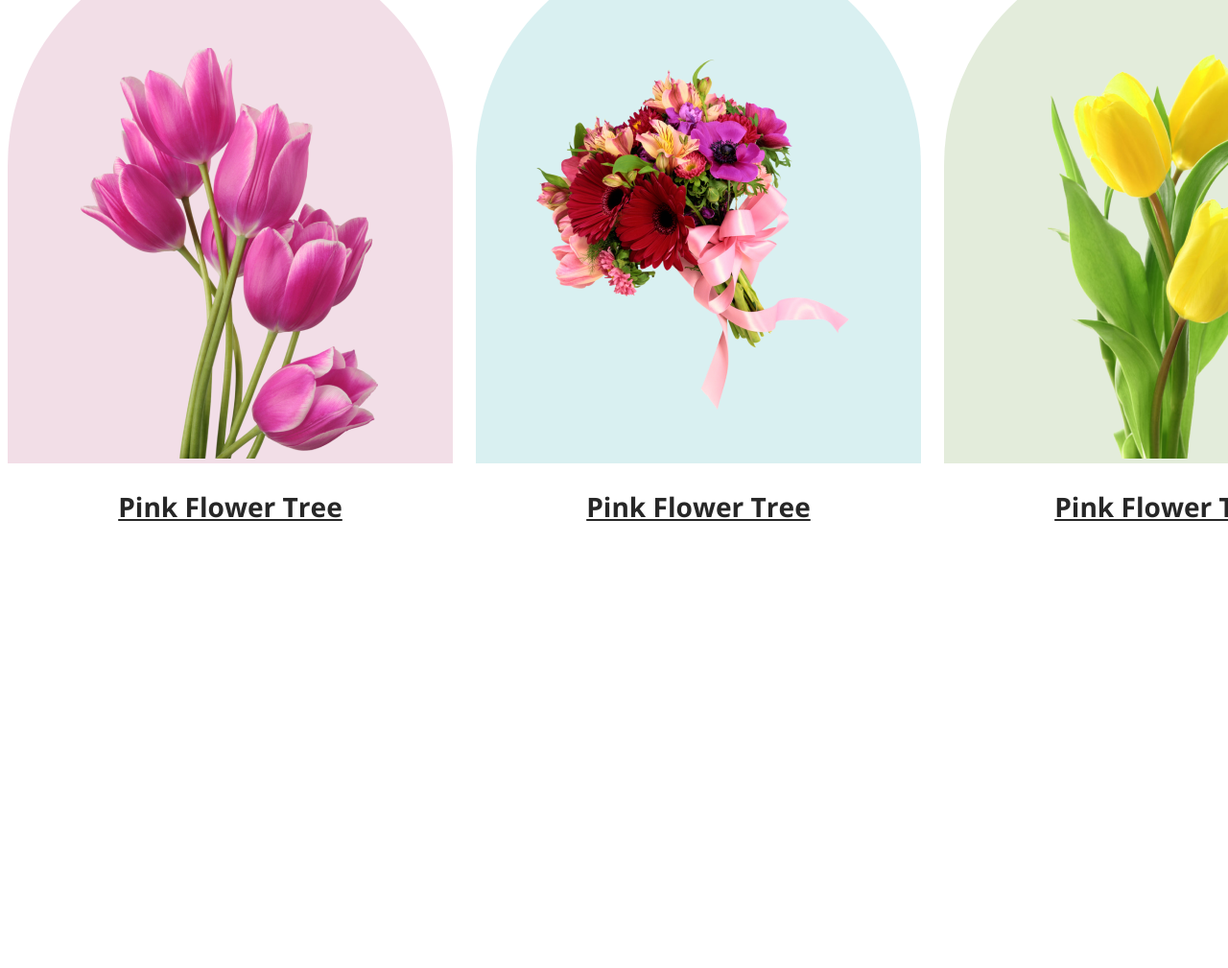
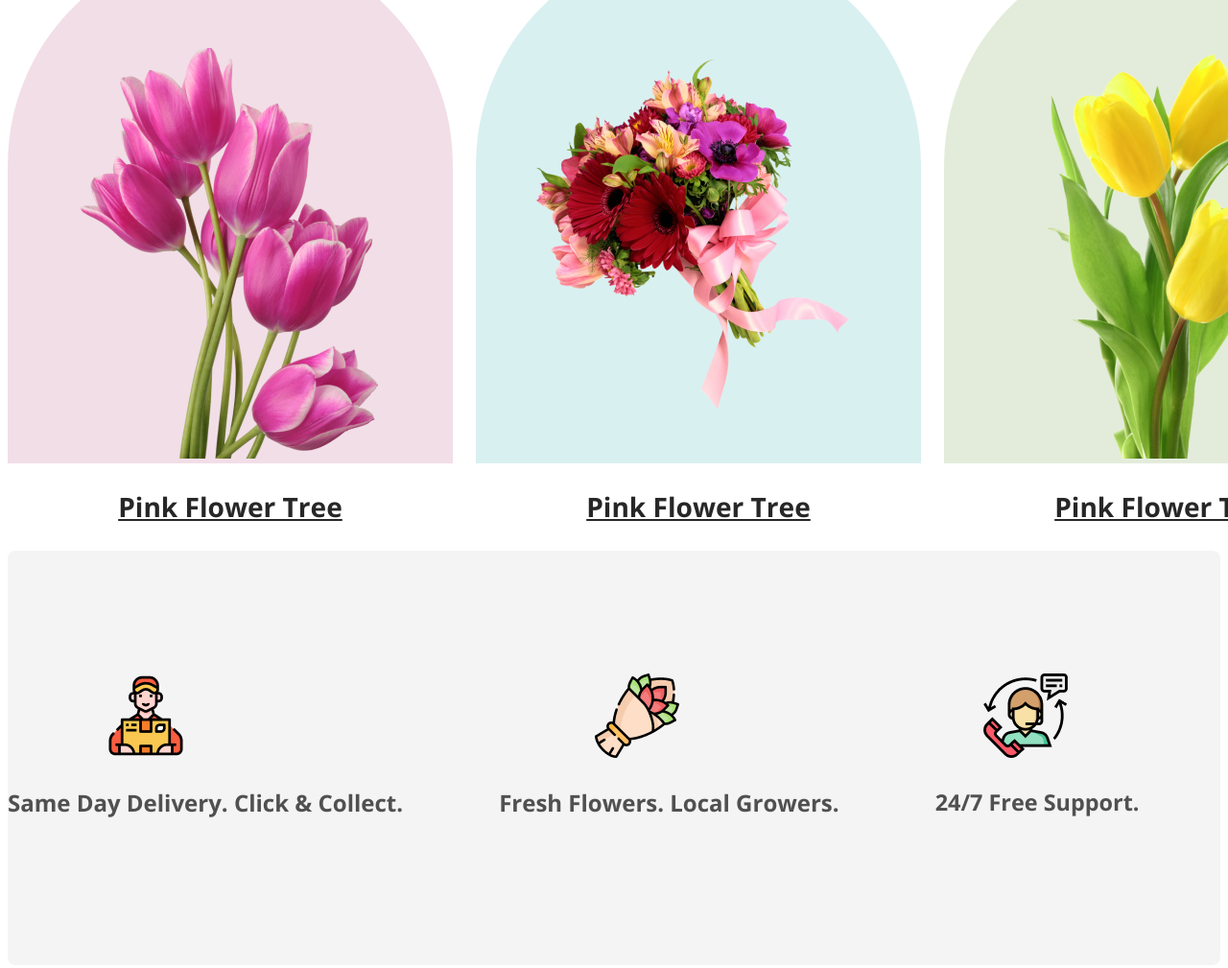
Before and after one commit to arifulislam12233/flower-shop-protfolio, a plain HTML site: page index.html in a window 1280 px wide. Shown: the part 1131-2140 px from the top of the page at 96% size. Before the commit the page ends 1713 px from the top, so only its background shows below. Drawn offline with nearby package versions, Linux system fonts and the light colour scheme.

Commit message:
added flower-container

```diff
--- a/index.html
+++ b/index.html
@@ -14,14 +14,25 @@
         <div class="banner">
             <div>
                 <h3 class="banner-title">Let's make beautiful flowers a part of your life.</h3>
-
                 <p class="banner-description">It is a long established fact that a reader will be distracted by the readable content of a page when looking at its layout. The point of using Lorem Ipsum is that it has a more-or-less normal distribution of letters.</p>
                 <button class="button-primary">Shop Now</button>
+
+
+                </div>
+                <img src="Flower Asset/pngwing 10.png" alt="">
             </div>
-            <img src="Flower Asset/pngwing 10.png" alt="">
+
+
+
+
+
+
+
+
+
+
 
         </div>
-        <div>
 
 
     </header>
@@ -63,6 +74,36 @@
 
             </div>
 
+            <div class="flower-container">
+
+                <div>
+                    <div class="rose-container">
+                        <img src="Flower Asset/Group 57.png" alt="">
+                    </div>
+                    <div>
+                        <h3 class="ariful">Same Day Delivery. Click & Collect.</h3>
+                    </div>
+                </div>
+                <div>
+                    <div class="razkin-container">
+                        <img src="Flower Asset/Group 58.png" alt="">
+                    </div>
+                    <div>
+                        <h3 class="raton">Fresh Flowers. Local Growers.</h3>
+                    </div>
+                </div>
+                <div>
+                    <div class="tanvir-container">
+                        <img src="Flower Asset/Group 59.png" alt="">
+                    </div>
+                    <div class="mahafuz">
+                        <h3>24/7 Free Support.</h3>
+                    </div>
+                </div>
+
+ </div>
+
+
 
 
         </setion>
--- a/styles/protfolio.css
+++ b/styles/protfolio.css
@@ -36,6 +36,7 @@ padding: 20px 43px;
     font-size: 80px;
     color: #272727;
 
+
 }
 .banner-description{
 font-size: 18px;
@@ -72,6 +73,7 @@ main{
 .skills{
     display:flex;
     gap: 24px;
+
 }
         .image-container{
             border-radius: 300px 300px 0px 0px;
@@ -122,3 +124,50 @@ line-height: 35px;
 text-decoration-line: underline;
 
 }
+.flower-container{
+    display: flex;
+    gap: 100px;
+    border-radius: 8px;
+background: rgba(39, 39, 39, 0.05);
+padding-bottom: 128px;
+padding-top: 128px;
+
+}
+.rose-container{
+    padding-left: 100px;
+}
+.ariful{
+    color: rgba(39, 39, 39, 0.80);
+text-align: center;
+font-size: 24px;
+font-weight: 600;
+line-height: 35px;
+}
+.razkin-container{
+    gap: 100px;
+    padding-left: 100px;
+}
+.raton{
+    color: rgba(39, 39, 39, 0.80);
+text-align: center;
+font-size: 24px;
+font-weight: 600;
+line-height: 35px;
+}
+.tanvir-container{
+    padding-left: 50px;
+    gap: 100px;
+
+
+
+}
+.mahafuz{
+    color: rgba(39, 39, 39, 0.80);
+    text-align: center;
+    font-size: 20px;
+    font-weight: 600;
+    line-height: 35px
+
+
+
+}
```
